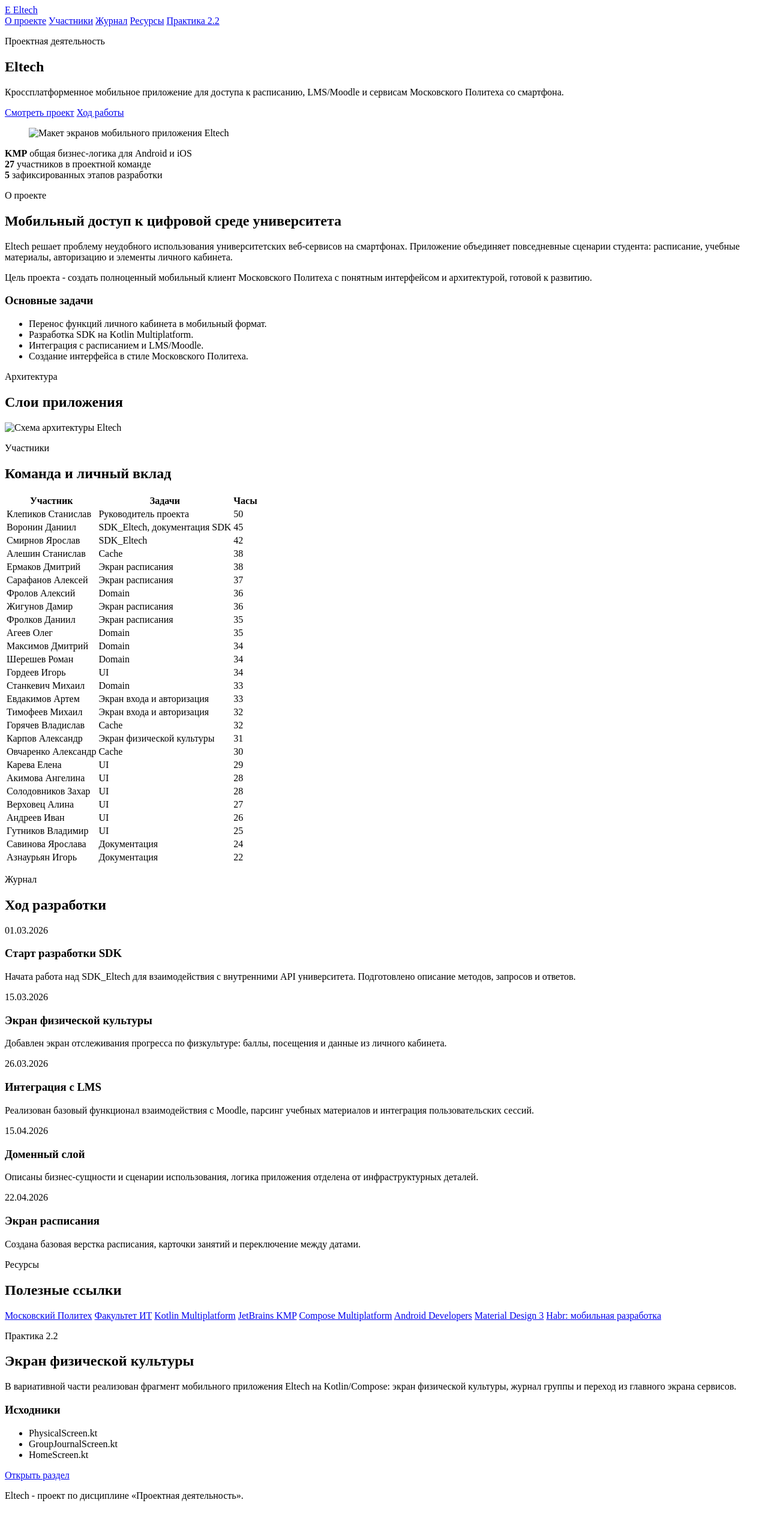
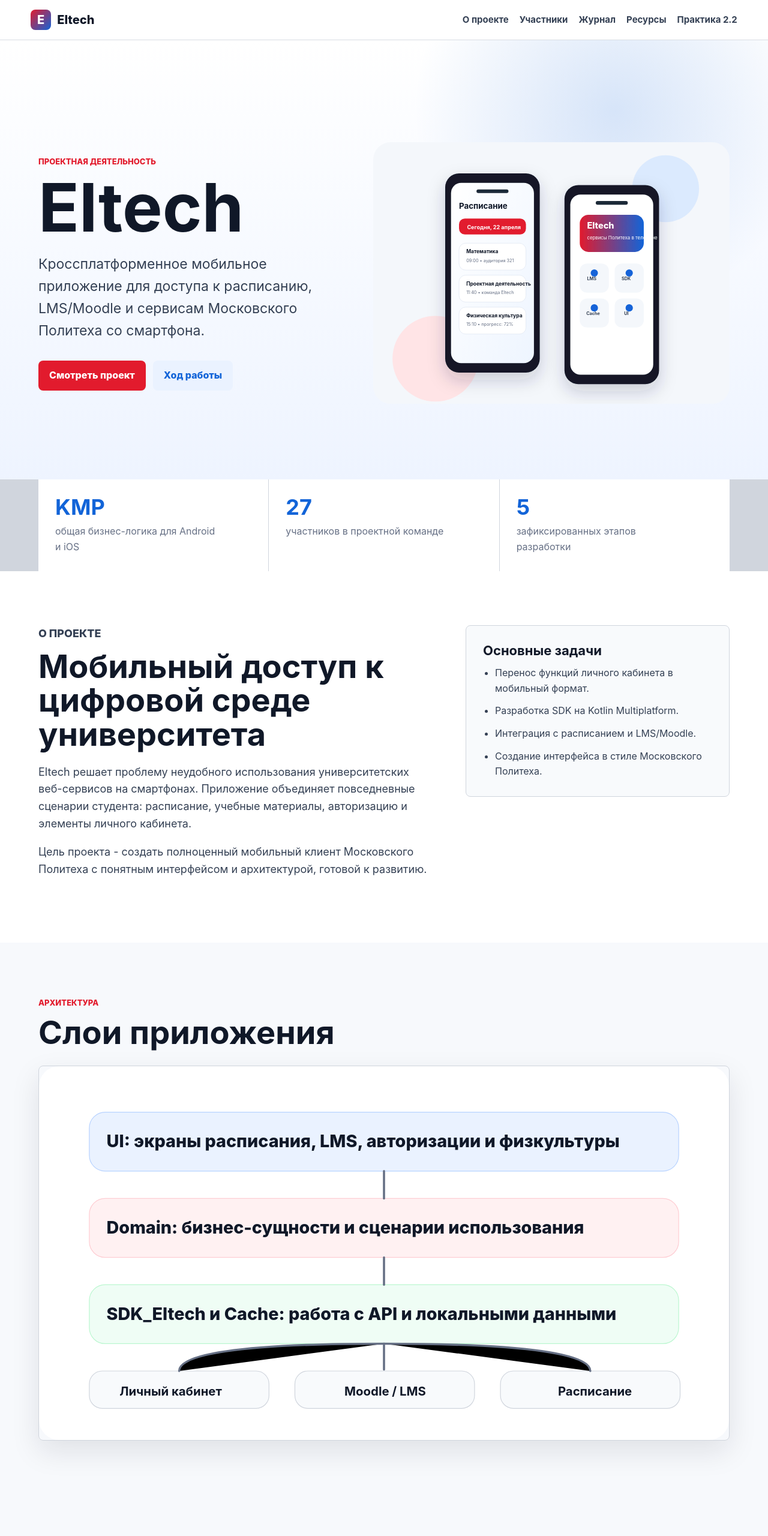
Before and after one commit to AlexanderKarpov07/Project-practice-2026, a plain HTML site: page site/index.html in a window 1280 px wide. Shown: the top 2560 px of the page at 60% size. Before the commit the page ends 2518 px from the top, so only its background shows below. Drawn offline with Linux system fonts and the light colour scheme.

Commit message:
Add files via upload

```diff
--- /dev/null
+++ b/site/css/main.css
@@ -0,0 +1,433 @@
+:root {
+  color-scheme: light;
+  --text: #101828;
+  --muted: #667085;
+  --line: #d0d5dd;
+  --bg: #f7f9fc;
+  --surface: #ffffff;
+  --red: #e21b2d;
+  --blue: #1264d8;
+  --green: #168a4a;
+  --shadow: 0 18px 48px rgba(16, 24, 40, 0.1);
+}
+
+* {
+  box-sizing: border-box;
+}
+
+html {
+  scroll-behavior: smooth;
+}
+
+body {
+  margin: 0;
+  font-family: Inter, "Segoe UI", Arial, sans-serif;
+  color: var(--text);
+  background: var(--bg);
+  line-height: 1.6;
+}
+
+a {
+  color: inherit;
+}
+
+.topbar {
+  position: sticky;
+  top: 0;
+  z-index: 10;
+  display: flex;
+  align-items: center;
+  justify-content: space-between;
+  gap: 24px;
+  padding: 16px clamp(20px, 4vw, 56px);
+  background: rgba(255, 255, 255, 0.92);
+  border-bottom: 1px solid rgba(208, 213, 221, 0.8);
+  backdrop-filter: blur(18px);
+}
+
+.brand {
+  display: inline-flex;
+  align-items: center;
+  gap: 10px;
+  font-size: 20px;
+  font-weight: 800;
+  text-decoration: none;
+}
+
+.brand-mark {
+  display: grid;
+  width: 34px;
+  height: 34px;
+  place-items: center;
+  border-radius: 8px;
+  color: #ffffff;
+  background: linear-gradient(135deg, var(--red), var(--blue));
+}
+
+.nav {
+  display: flex;
+  flex-wrap: wrap;
+  justify-content: flex-end;
+  gap: 8px 18px;
+  font-size: 15px;
+  font-weight: 650;
+}
+
+.nav a {
+  color: #344054;
+  text-decoration: none;
+}
+
+.nav a:hover {
+  color: var(--red);
+}
+
+.hero {
+  display: grid;
+  grid-template-columns: minmax(0, 0.9fr) minmax(360px, 1.1fr);
+  align-items: center;
+  gap: clamp(28px, 6vw, 72px);
+  min-height: calc(100vh - 68px);
+  padding: clamp(40px, 7vw, 88px) clamp(20px, 5vw, 72px) 44px;
+  background:
+    radial-gradient(circle at 80% 16%, rgba(18, 100, 216, 0.16), transparent 28%),
+    linear-gradient(180deg, #ffffff 0%, #eef4ff 100%);
+}
+
+.hero.compact-hero {
+  min-height: auto;
+}
+
+.hero-text {
+  max-width: 680px;
+}
+
+.eyebrow {
+  margin: 0 0 12px;
+  color: var(--red);
+  font-size: 13px;
+  font-weight: 800;
+  letter-spacing: 0;
+  text-transform: uppercase;
+}
+
+h1,
+h2,
+h3,
+p {
+  overflow-wrap: anywhere;
+}
+
+h1 {
+  margin: 0;
+  font-size: clamp(56px, 10vw, 112px);
+  line-height: 0.95;
+  letter-spacing: 0;
+}
+
+.page-heading {
+  margin: 0 0 24px;
+  font-size: clamp(40px, 7vw, 76px);
+  line-height: 1;
+}
+
+h2 {
+  margin: 0 0 20px;
+  font-size: clamp(30px, 5vw, 54px);
+  line-height: 1.05;
+  letter-spacing: 0;
+}
+
+h3 {
+  margin: 0 0 12px;
+  font-size: 22px;
+  line-height: 1.2;
+}
+
+.lead {
+  max-width: 620px;
+  margin: 24px 0 0;
+  color: #344054;
+  font-size: clamp(18px, 2vw, 23px);
+}
+
+.hero-actions {
+  display: flex;
+  flex-wrap: wrap;
+  gap: 12px;
+  margin-top: 32px;
+}
+
+.button {
+  display: inline-flex;
+  align-items: center;
+  justify-content: center;
+  min-height: 46px;
+  padding: 12px 18px;
+  border-radius: 8px;
+  font-weight: 800;
+  text-decoration: none;
+}
+
+.button.primary {
+  color: #ffffff;
+  background: var(--red);
+}
+
+.button.secondary {
+  color: var(--blue);
+  background: #eaf2ff;
+}
+
+.hero-media {
+  margin: 0;
+}
+
+.hero-media img,
+.wide-visual {
+  display: block;
+  width: 100%;
+  height: auto;
+}
+
+.code-diagram {
+  overflow-x: auto;
+  padding: 22px;
+  border: 1px solid var(--line);
+  border-radius: 8px;
+  background: #101828;
+  box-shadow: var(--shadow);
+}
+
+.code-diagram pre {
+  margin: 0;
+}
+
+.code-diagram code {
+  color: #f8fafc;
+  font-family: Consolas, "Courier New", monospace;
+  font-size: 15px;
+  line-height: 1.6;
+  white-space: pre;
+}
+
+.section {
+  padding: clamp(44px, 7vw, 92px) clamp(20px, 5vw, 72px);
+}
+
+.section.compact {
+  display: grid;
+  grid-template-columns: repeat(3, 1fr);
+  gap: 1px;
+  padding-top: 0;
+  padding-bottom: 0;
+  background: var(--line);
+}
+
+.stat {
+  min-height: 132px;
+  padding: 28px;
+  background: var(--surface);
+}
+
+.stat strong {
+  display: block;
+  color: var(--blue);
+  font-size: 36px;
+  line-height: 1;
+}
+
+.stat span {
+  display: block;
+  max-width: 280px;
+  margin-top: 10px;
+  color: var(--muted);
+}
+
+.split {
+  display: grid;
+  grid-template-columns: minmax(0, 1fr) minmax(300px, 440px);
+  gap: clamp(28px, 5vw, 64px);
+  align-items: start;
+  background: #ffffff;
+}
+
+.split p {
+  max-width: 760px;
+  color: #344054;
+  font-size: 18px;
+}
+
+.panel {
+  padding: 28px;
+  border: 1px solid var(--line);
+  border-radius: 8px;
+  background: #f8fafc;
+}
+
+.checklist {
+  display: grid;
+  gap: 12px;
+  margin: 0;
+  padding-left: 20px;
+  color: #344054;
+}
+
+.wide-visual {
+  margin-top: 26px;
+  border: 1px solid var(--line);
+  border-radius: 8px;
+  box-shadow: var(--shadow);
+}
+
+.table-wrap {
+  overflow-x: auto;
+  border: 1px solid var(--line);
+  border-radius: 8px;
+  background: #ffffff;
+}
+
+table {
+  width: 100%;
+  min-width: 760px;
+  border-collapse: collapse;
+}
+
+th,
+td {
+  padding: 14px 16px;
+  border-bottom: 1px solid #eaecf0;
+  text-align: left;
+  vertical-align: top;
+}
+
+th {
+  color: #344054;
+  background: #f8fafc;
+  font-size: 14px;
+  text-transform: uppercase;
+}
+
+tbody tr:hover {
+  background: #f9fbff;
+}
+
+.timeline {
+  display: grid;
+  grid-template-columns: repeat(5, minmax(220px, 1fr));
+  gap: 16px;
+  overflow-x: auto;
+  padding-bottom: 8px;
+}
+
+.timeline article {
+  min-height: 250px;
+  padding: 22px;
+  border: 1px solid var(--line);
+  border-top: 5px solid var(--blue);
+  border-radius: 8px;
+  background: #ffffff;
+}
+
+.timeline time {
+  display: block;
+  margin-bottom: 12px;
+  color: var(--red);
+  font-weight: 800;
+}
+
+.timeline p {
+  margin: 0;
+  color: #475467;
+}
+
+.links-grid {
+  display: grid;
+  grid-template-columns: repeat(4, 1fr);
+  gap: 14px;
+}
+
+.links-grid a {
+  min-height: 78px;
+  padding: 18px;
+  border: 1px solid var(--line);
+  border-radius: 8px;
+  background: #ffffff;
+  color: #175cd3;
+  font-weight: 800;
+  text-decoration: none;
+}
+
+.info-tile {
+  min-height: 78px;
+  padding: 18px;
+  border: 1px solid var(--line);
+  border-radius: 8px;
+  background: #ffffff;
+  color: #344054;
+  font-weight: 800;
+}
+
+.timeline.vertical {
+  grid-template-columns: 1fr;
+  max-width: 900px;
+  overflow-x: visible;
+}
+
+.timeline.vertical article {
+  min-height: auto;
+}
+
+.links-grid a:hover {
+  border-color: var(--blue);
+  box-shadow: 0 12px 24px rgba(18, 100, 216, 0.12);
+}
+
+.footer {
+  padding: 26px clamp(20px, 5vw, 72px);
+  color: #ffffff;
+  background: #101828;
+}
+
+.footer p {
+  margin: 0;
+}
+
+@media (max-width: 920px) {
+  .hero,
+  .split {
+    grid-template-columns: 1fr;
+  }
+
+  .hero {
+    min-height: auto;
+  }
+
+  .hero-media {
+    max-width: 680px;
+  }
+
+  .section.compact,
+  .links-grid {
+    grid-template-columns: 1fr;
+  }
+}
+
+@media (max-width: 640px) {
+  .topbar {
+    align-items: flex-start;
+    flex-direction: column;
+  }
+
+  .nav {
+    justify-content: flex-start;
+  }
+
+  .hero {
+    padding-top: 32px;
+  }
+
+  .button {
+    width: 100%;
+  }
+}
--- a/site/index.html
+++ b/site/index.html
@@ -4,7 +4,7 @@
     <meta charset="utf-8">
     <meta name="viewport" content="width=device-width, initial-scale=1">
     <title>Eltech - мобильное приложение Московского Политеха</title>
-    <link rel="stylesheet" href="styles.css">
+    <link rel="stylesheet" href="css/main.css">
   </head>
   <body>
     <header class="topbar">
@@ -33,7 +33,7 @@
           </div>
         </div>
         <figure class="hero-media">
-          <img src="assets/app-preview.svg" alt="Макет экранов мобильного приложения Eltech">
+          <img src="img/app-preview.svg" alt="Макет экранов мобильного приложения Eltech">
         </figure>
       </section>
 
@@ -73,7 +73,7 @@
       <section class="section">
         <p class="eyebrow">Архитектура</p>
         <h2>Слои приложения</h2>
-        <img class="wide-visual" src="assets/architecture.svg" alt="Схема архитектуры Eltech">
+        <img class="wide-visual" src="img/architecture.svg" alt="Схема архитектуры Eltech">
       </section>
 
       <section class="section" id="members">
@@ -171,15 +171,15 @@
       <section class="section split">
         <div>
           <p class="eyebrow">Практика 2.2</p>
-          <h2>Экран физической культуры</h2>
-          <p>В вариативной части реализован фрагмент мобильного приложения Eltech на Kotlin/Compose: экран физической культуры, журнал группы и переход из главного экрана сервисов.</p>
+          <h2>HTTP-сервер с нуля</h2>
+          <p>В вариативной части реализован простой HTTP-сервер на Python без фреймворков. Он отдаёт HTML-страницу о проекте Eltech, JSON со статусом проекта и статические SVG-материалы.</p>
         </div>
         <div class="panel">
           <h3>Исходники</h3>
           <ul class="checklist">
-            <li>PhysicalScreen.kt</li>
-            <li>GroupJournalScreen.kt</li>
-            <li>HomeScreen.kt</li>
+            <li>handle_request.py</li>
+            <li>ручная маршрутизация HTTP-запросов</li>
+            <li>JSON-эндпоинт для статуса проекта</li>
           </ul>
           <a class="button secondary" href="practical.html">Открыть раздел</a>
         </div>
```
Also changed, not shown: site/about.html (+2 -2 lines), site/journal.html (+1 -1 lines), site/members.html (+1 -1 lines), site/practical.html (+44 -44 lines), site/resources.html (+1 -1 lines), site/img/app-preview.svg (added), site/img/architecture.svg (added).
